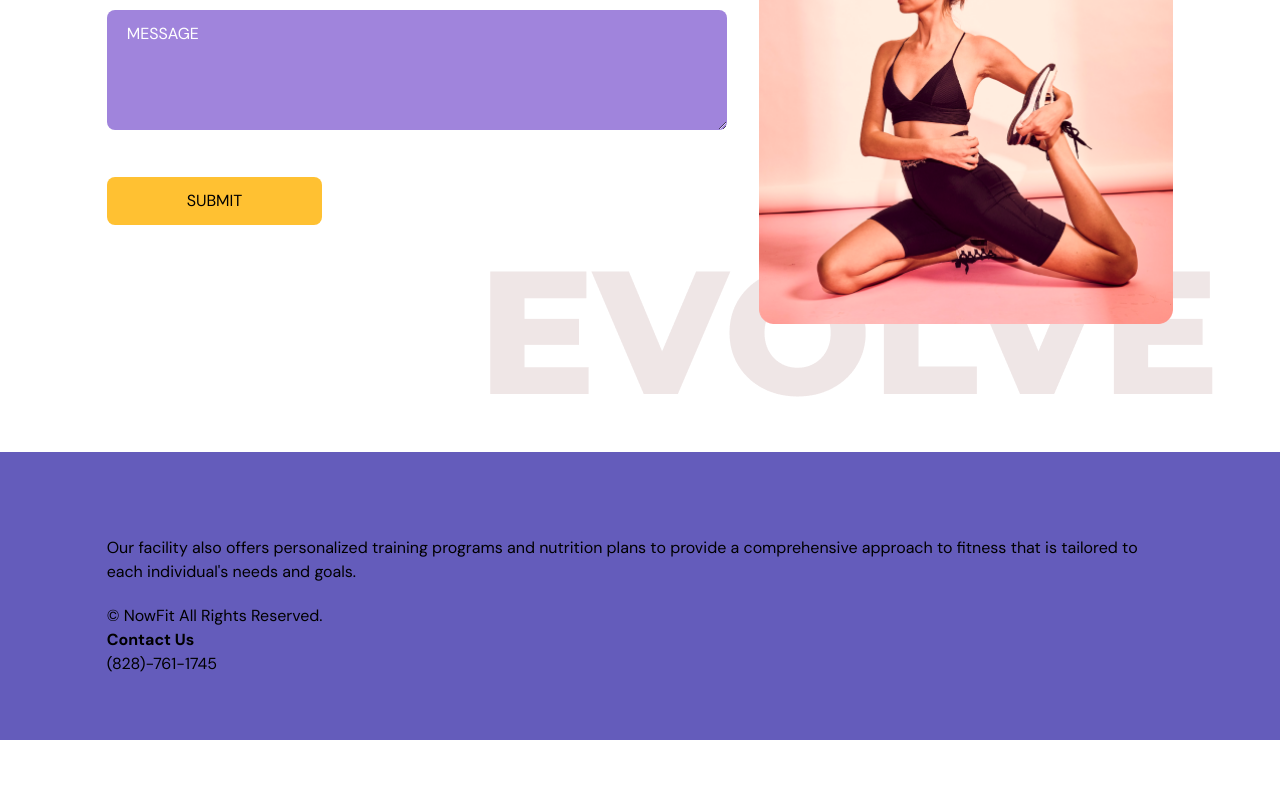
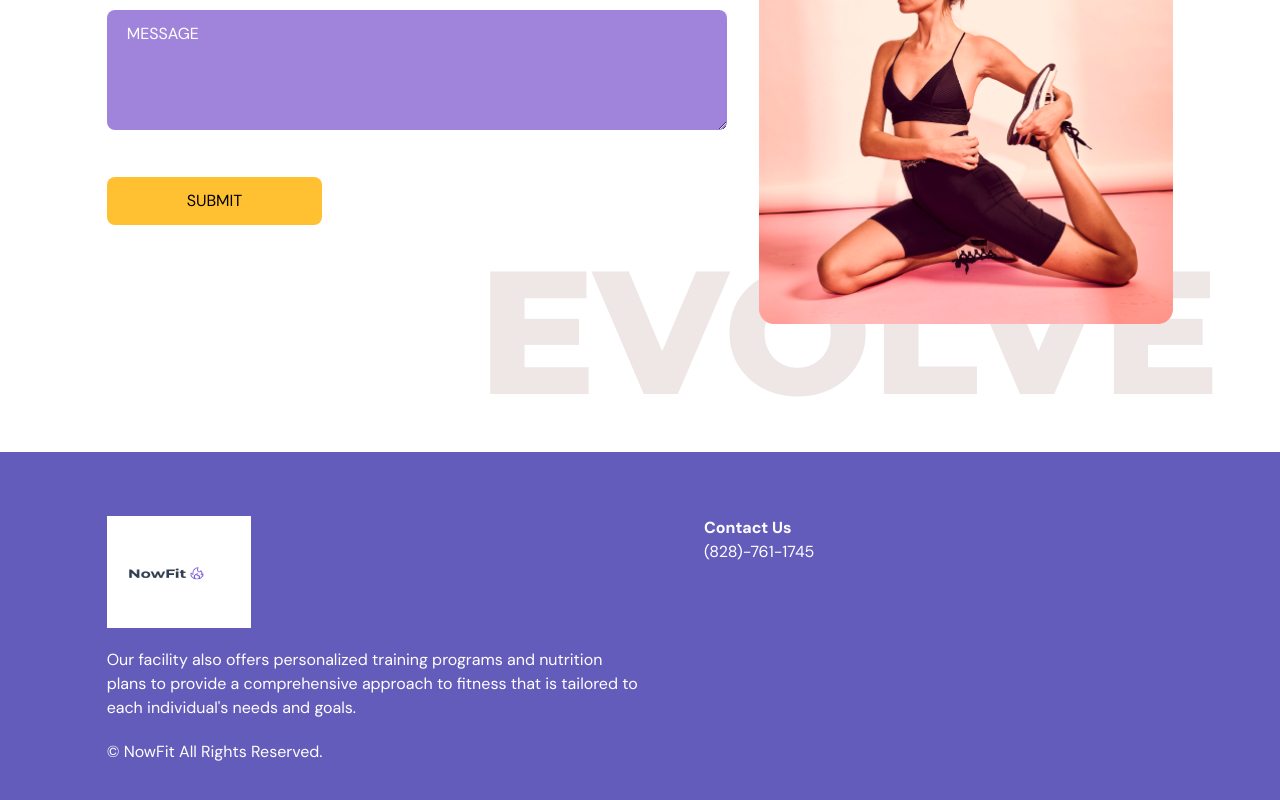
Before and after one commit to barksanto/NowFit, a React (Vite) app: page / in a window 1280 px wide. Shown: the part 3483-4283 px from the top of the page. Before the commit the page ends 4223 px from the top, so only its background shows below. Built offline with nearby package versions, Linux system fonts and the light colour scheme.

Commit message:
update footer logo - netlify deploy - Node Version 14.18.0 as variable

```diff
--- a/src/scenes/footer/index.tsx
+++ b/src/scenes/footer/index.tsx
@@ -1,12 +1,12 @@
-import Logo from "@/assets/Logo.png";
-// import NowFitLogo from "@/assets/NowFitLogo.png"
+// import Logo from "@/assets/Logo.png";
+import NowFitLogo from "@/assets/NowFitLogo.png"
 
 const Footer = () => {
   return (
     <footer className="bg-primary-100 py-16">
-      <div className="justify-content mx-auto w-5/6 gap-16 md:flextext-white">
+      <div className="justify-content mx-auto w-5/6 gap-16 md:flex text-white">
         <div className="mt-16 basis-1/2 md:mt-0 ">
-          {/* <img alt="logo" src={NowFitLogo}  className="h-28 w-36"/> */}
+          <img alt="logo" src={NowFitLogo}  className="h-28 w-36"/>
           <p className="my-5">
             Our facility also offers personalized training programs and nutrition plans to provide a comprehensive approach to fitness that is tailored to each individual's needs and goals.
           </p>
```
